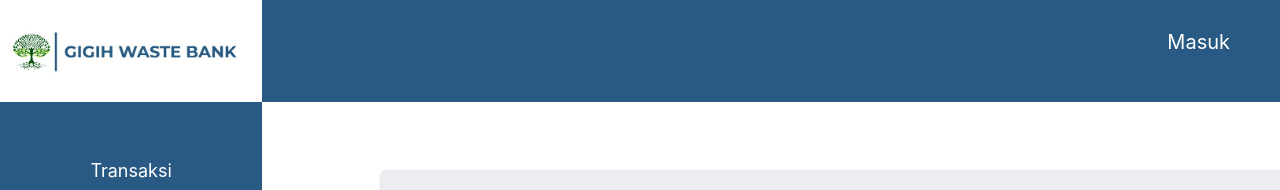
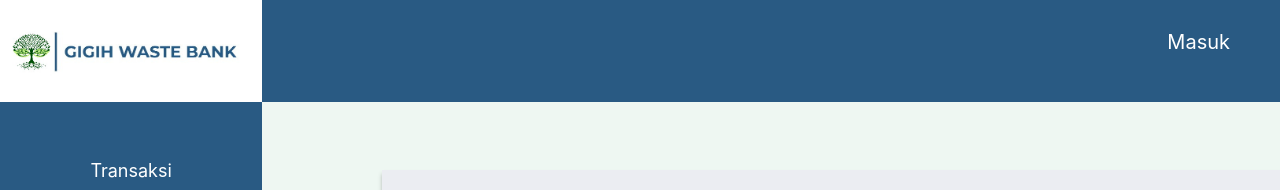
Before and after one commit to cykrya/gigih-waste-bank, a React (Create React App) app: page / in a window 1280 px wide. Shown: the top 190 px of the page. Built offline with nearby package versions, Linux system fonts and the light colour scheme.

Commit message:
fixing some css and adding alt to img on home page

```diff
--- a/src/pages/home/home.js
+++ b/src/pages/home/home.js
@@ -3,8 +3,6 @@ import "react-responsive-carousel/lib/styles/carousel.min.css";
 import { Carousel } from "react-responsive-carousel";
 import "./home.css";
 import { Link } from "react-router-dom";
-import  { useEffect, useState } from "react";
-import { useSelector, useDispatch } from 'react-redux';
 
 
 function Home() {
@@ -38,7 +36,7 @@ function Home() {
     ]
 
 return (
-    <div className="page home">
+    <div className="home">
         <div className="education-slider">
         <Carousel className="main-slide" showThumbs={false}
         autoPlay
@@ -48,7 +46,7 @@ return (
         {
             education.map( e =>
                 <div>
-                    <img src={e.img} width="671px" height="352px" />
+                    <img src={e.img} width="671px" height="352px" alt="education" />
                     <Link to={e.link}>
                     <p className="caption">{e.title}</p>
                     </Link>
```
